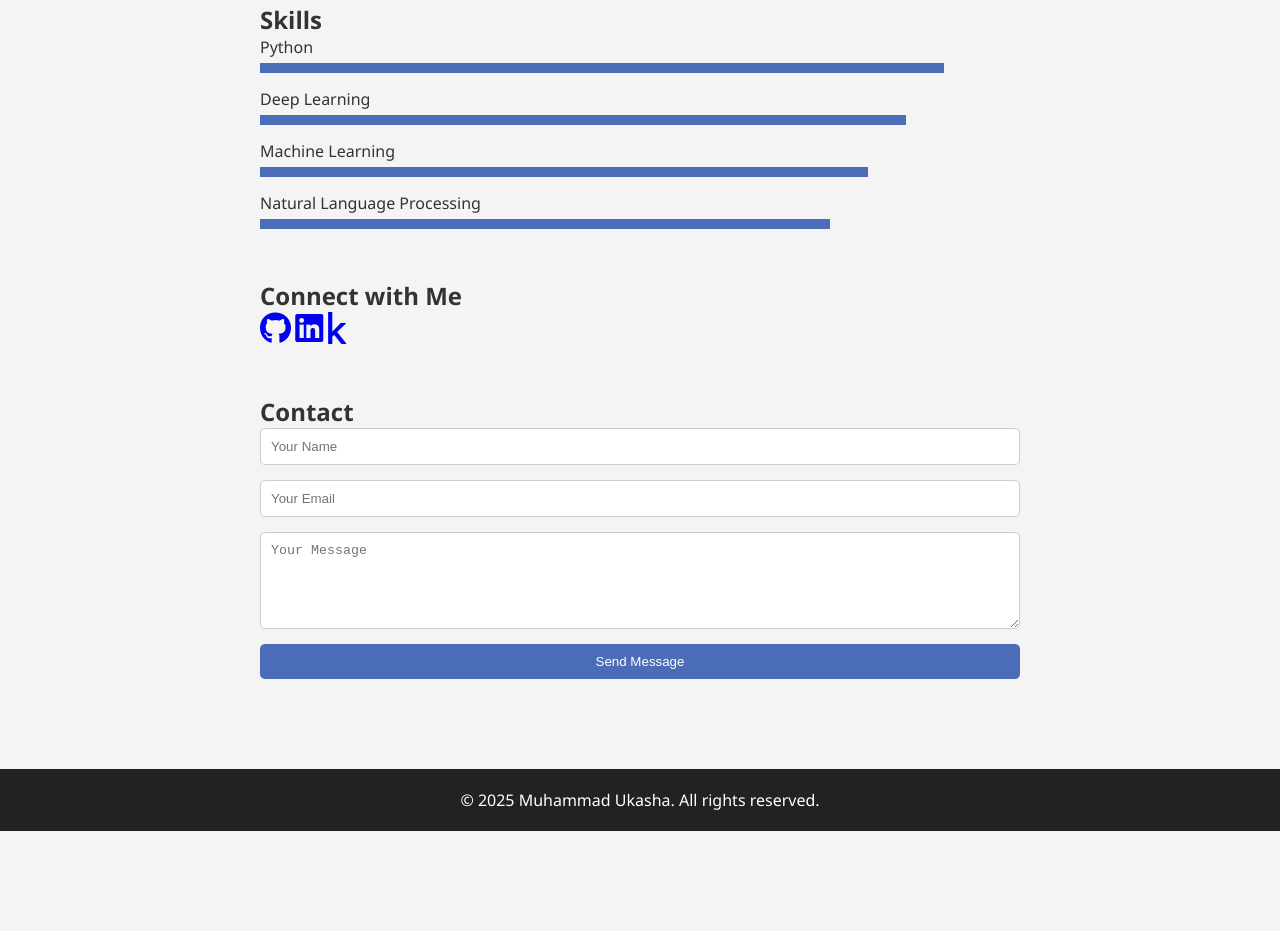
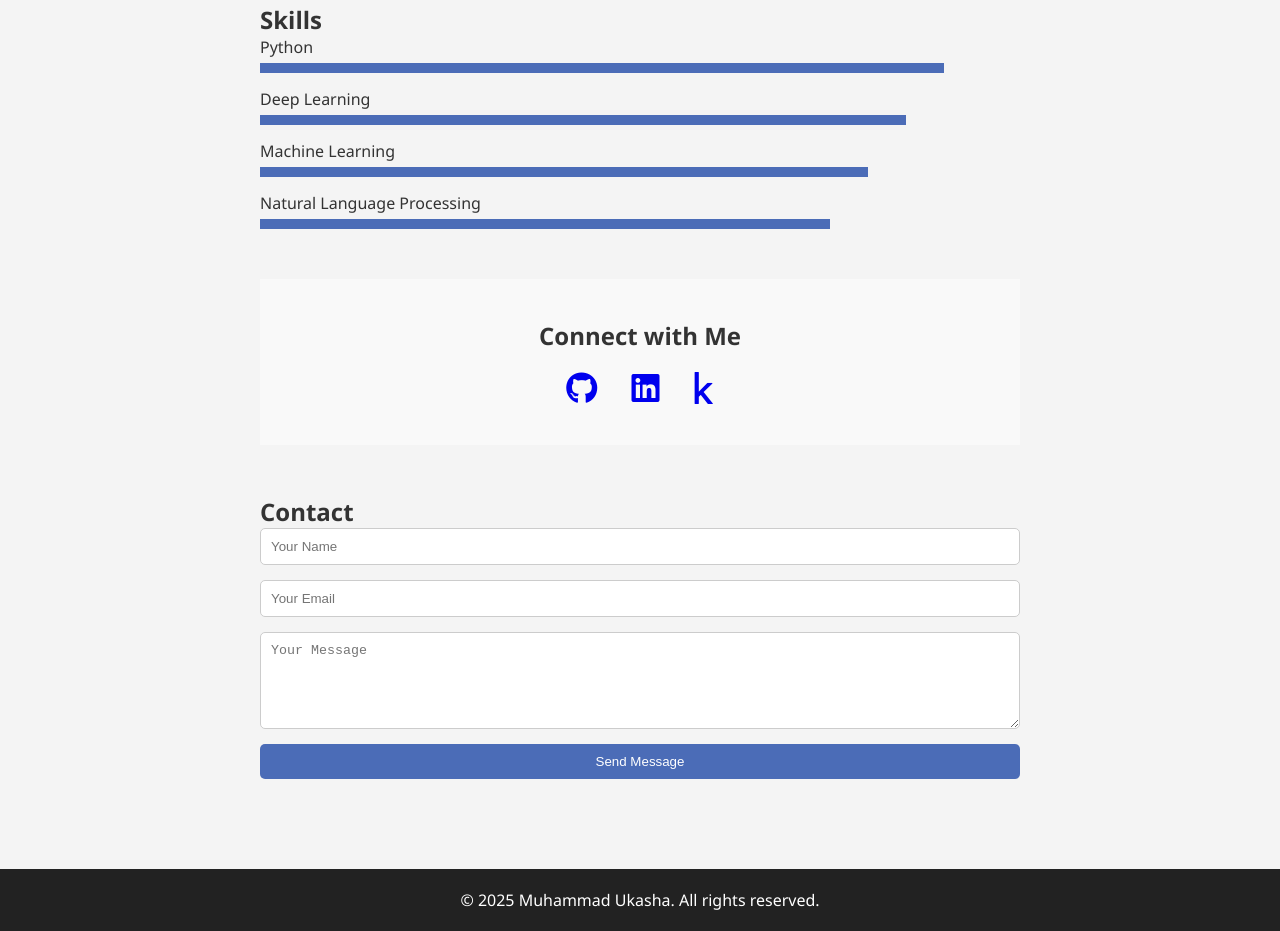
Before and after one commit to MUkasha09/Portfolio, a plain HTML site: page index.html in a window 1280 px wide. Shown: the part 739-1670 px from the top of the page. Before the commit the page ends 1570 px from the top, so only its background shows below. Drawn offline with Linux system fonts and the light colour scheme.

Commit message:
Update style.css

```diff
--- a/style.css
+++ b/style.css
@@ -1,4 +1,3 @@
-
 * {
   margin: 0;
   padding: 0;
@@ -115,3 +114,23 @@ footer {
   background-color: #222;
   color: white;
 }
+.social-links {
+  text-align: center;
+  padding: 40px 0;
+  background-color: #f9f9f9;
+}
+
+.social-links h2 {
+  font-size: 24px;
+  margin-bottom: 20px;
+}
+
+.social-icons a {
+  margin: 0 15px;
+  display: inline-block;
+  transition: transform 0.2s ease;
+}
+
+.social-icons a:hover {
+  transform: scale(1.2);
+}
```
